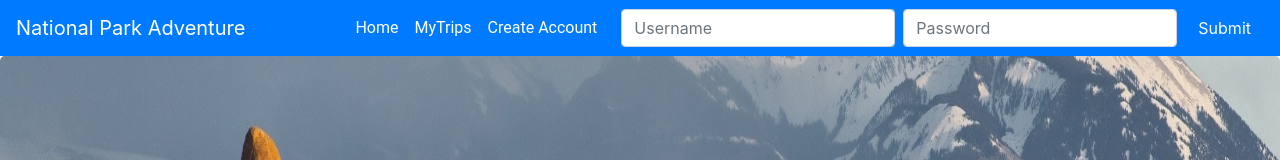
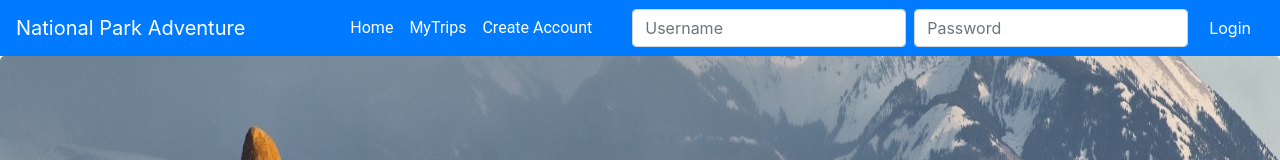
Before and after one commit to acparkgh/national_park_react, a React (Create React App) app: page / in a window 1280 px wide. Shown: the top 160 px of the page. Built offline with nearby package versions, Linux system fonts and the light colour scheme; no server answers.

Commit message:
Conditional Renderting

```diff
--- a/src/components/Navbar.css
+++ b/src/components/Navbar.css
@@ -2,3 +2,8 @@
     font-family: 'Roboto', sans-serif;
     color:white !important;
   }
+
+  .loggedin-user {
+    font-family: 'Roboto', sans-serif;
+    color:greenyellow !important
+  }
--- a/src/components/Navbar.js
+++ b/src/components/Navbar.js
@@ -30,12 +30,26 @@ class NavigationBar extends React.Component {
               {/* <Nav.Link href = "/about">About</Nav.Link> */}
               <Nav.Link href = "/about"></Nav.Link>
             </Nav.Item>
+
+              { this.props.userLoggedIn === true ?
+                  <Navbar.Text className="loggedin-user">
+                    Welcome {this.props.loggedInUser.screen_name}
+                  </Navbar.Text>
+                : null
+              }
+
+            <Nav.Item>
+              {/* <Nav.Link href = "/about">About</Nav.Link> */}
+              <Nav.Link href = "/about"></Nav.Link>
+            </Nav.Item>
+
           </Nav>
         </Navbar.Collapse>
 
 
           <Form inline>
-                <FormControl type="text"
+            {this.props.userLoggedIn === true ?
+               null : <FormControl type="text"
                                    placeholder="Username"
                                    className=" mr-sm-2"
                                    onChange={ (event) => {
@@ -44,8 +58,10 @@ class NavigationBar extends React.Component {
                                      )
                                    } }
                       />
+            }
 
           </Form>
+
           <Form inline
                 onSubmit = { (event) => {
                   return (
@@ -53,9 +69,14 @@ class NavigationBar extends React.Component {
                   )
                 } }
           >
-                <FormControl type="password" placeholder="Password" className=" mr-sm-2" />
+
+            { this.props.userLoggedIn === true ?
+              null : <FormControl type="password" placeholder="Password" className=" mr-sm-2" />
+            }
+
+
             { this.props.userLoggedIn === false ?
-                <Button type="submit">Submit</Button> : <Button type="submit">Logout</Button>
+              <Button type="submit">Login</Button> : <Button type="submit">Logout</Button>
             }
           </Form>
 
--- a/src/components/Park.js
+++ b/src/components/Park.js
@@ -27,10 +27,10 @@ class Park extends React.Component {
     return (
       <CardDeck>
         <Card border="light" style={{ width: '50rem' }}>
-          <Card.Header>{this.props.park.fullname}</Card.Header>
+          <Card.Header>{this.props.park.fullname}: <span>&nbsp;</span> {this.props.park.city}, {this.props.park.state} </Card.Header>
           <Card.Img variant="top" src = {this.props.park.imageurl} />
           <Card.Body>
-            <Card.Title>{this.props.park.fullname}</Card.Title>
+          <Card.Title>{this.props.park.fullname}</Card.Title>
             <Card.Text>
               {this.props.park.description}
             </Card.Text>
--- a/src/components/ParkDetail.js
+++ b/src/components/ParkDetail.js
@@ -44,7 +44,7 @@ class ParkDetail extends React.Component {
 
         <CardDeck>
           <Card border="light" style={{ width: '50rem' }}>
-            <Card.Header>{this.props.parkObj.fullname}</Card.Header>
+            <Card.Header>{this.props.parkObj.fullname}: <span>&nbsp;</span> {this.props.parkObj.city}, {this.props.parkObj.state} </Card.Header>
             <Card.Img variant="top" src = {this.props.parkObj.imageurl} />
             <Card.Body>
               <Card.Title>{this.props.parkObj.fullname}</Card.Title>
@@ -63,8 +63,8 @@ class ParkDetail extends React.Component {
                     null
                 }
               </Card.Text>
-
-              <Button variant="primary"
+              {this.props.userLoggedIn !== true ?
+                 null : <Button variant="primary"
                           onClick = { () => {
                             return (
                               this.props.handleAddToMyPark(this.props.parkObj)
@@ -73,7 +73,7 @@ class ParkDetail extends React.Component {
                         >
                           Add this park to your trip
                         </Button>
-
+              }
             </Card.Body>
           </Card>
         </CardDeck>
--- a/src/containers/App.js
+++ b/src/containers/App.js
@@ -232,6 +232,8 @@ class App extends React.Component {
                            handleLoginSubmit = {this.handleLoginSubmit}
                            loggedInUser = {this.state.user}
                            userLoggedIn = {this.state.userLoggedIn}
+                           user = {this.state.user}
+
             />
             <Switch>
               <Route path='/parks/:parkcode' render = { (routerProps) => {
@@ -248,6 +250,7 @@ class App extends React.Component {
                               users = {this.state.users}
                               myTrips = {this.state.myTrips}
                               handleAddToMyPark = {this.handleAddToMyPark}
+                              userLoggedIn = {this.state.userLoggedIn}
                   />
                 )
               } }
```
Lines whose indentation alone changed are shown as unchanged.
